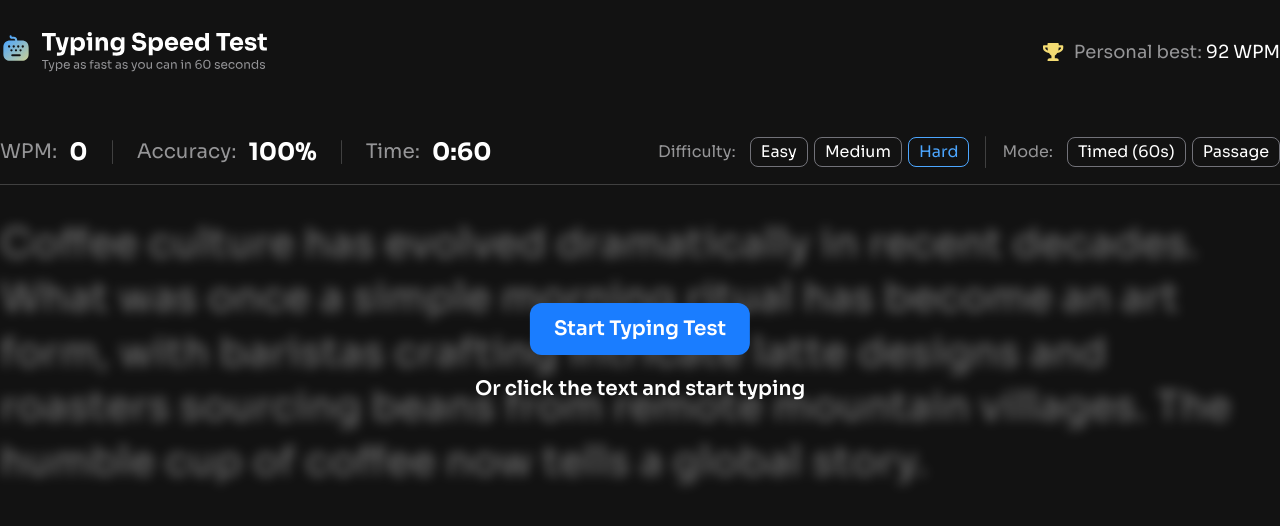
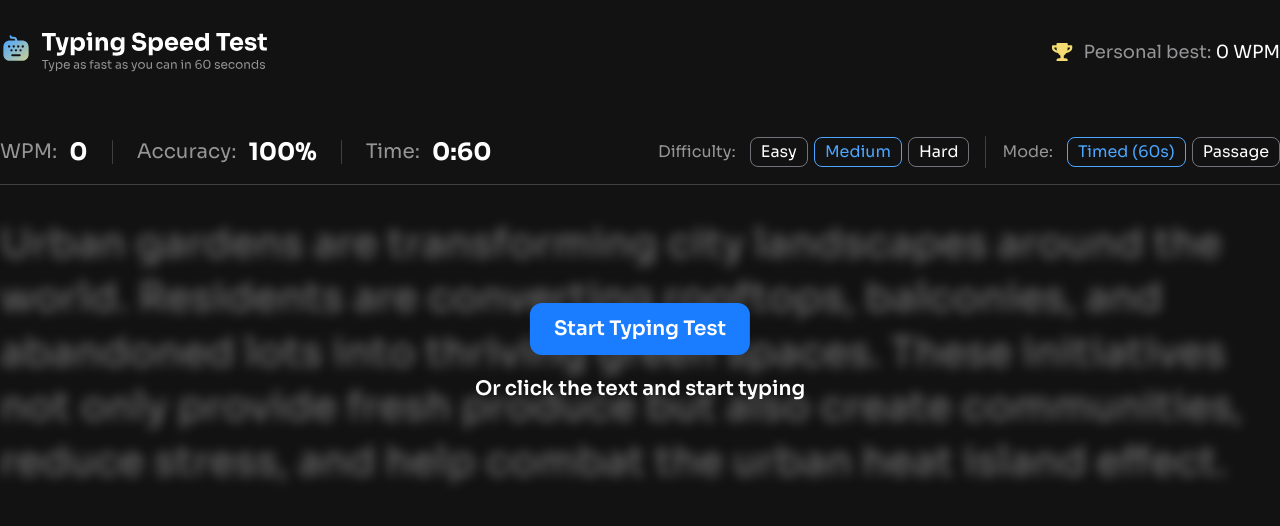
Before and after one commit to sam4web/typing-speed-test, a Vue app: page / in a window 1280 px wide. Shown: the top 526 px of the page. Built offline with nearby package versions, Linux system fonts and the light colour scheme.

Commit message:
add store, reactive options, keydown listener, and refactor data/imports

```diff
--- a/package.json
+++ b/package.json
@@ -11,6 +11,7 @@
   },
   "dependencies": {
     "@tailwindcss/vite": "^4.1.18",
+    "pinia": "^3.0.4",
     "tailwindcss": "^4.1.18",
     "vue": "^3.5.24"
   },
--- a/src/App.vue
+++ b/src/App.vue
@@ -1,8 +1,10 @@
 <script setup lang="ts">
-  import Header from '@/components/Header.vue';
-  import Stats from '@/components/Stats.vue';
-  import TextContainer from '@/components/TextContainer.vue';
-  import Footer from '@/components/Footer.vue';
+  import { Header, Stats, TextContainer } from '@/components';
+  import { useTypingTestStore } from '@/stores/typingTest';
+  import { onMounted } from 'vue';
+
+  const { initStore } = useTypingTestStore();
+  onMounted(initStore);
 </script>
 
 <template>
--- a/src/components/Header.vue
+++ b/src/components/Header.vue
@@ -1,4 +1,8 @@
-<script setup lang="ts"></script>
+<script setup lang="ts">
+  import { useTypingTestStore } from '@/stores/typingTest';
+
+  const { personalBest } = useTypingTestStore();
+</script>
 
 <template>
   <header class="w-full">
@@ -14,7 +18,7 @@
           alt="personal-best-icon"
         />
         <p class="text-neutral-400 text-lg font-normal">
-          Personal best: <span class="text-neutral-0">92 WPM</span>
+          Personal best: <span class="text-neutral-0">{{ personalBest }} WPM</span>
         </p>
       </div>
     </div>
--- a/src/components/Stats.vue
+++ b/src/components/Stats.vue
@@ -1,4 +1,31 @@
-<script setup lang="ts"></script>
+<script setup lang="ts">
+  import { useTypingTestStore, type IOptions } from '@/stores/typingTest';
+  import { storeToRefs } from 'pinia';
+
+  const store = useTypingTestStore();
+  const { options, started } = storeToRefs(store);
+
+  const difficultyOptions: { title: string; value: IOptions['difficulty'] }[] = [
+    { title: 'Easy', value: 'easy' },
+    { title: 'Medium', value: 'medium' },
+    { title: 'Hard', value: 'hard' },
+  ] as const;
+
+  const modeOptions: { title: string; value: IOptions['mode'] }[] = [
+    { title: 'Timed (60s)', value: 'timed' },
+    { title: 'Passage', value: 'passage' },
+  ] as const;
+
+  function setDifficultyOption(option: IOptions['difficulty']) {
+    if (started.value) return;
+    options.value.difficulty = option;
+  }
+
+  function setModeOption(option: IOptions['mode']) {
+    if (started.value) return;
+    options.value.mode = option;
+  }
+</script>
 
 <template>
   <div class="flex-between border-b border-neutral-700 pb-4">
@@ -23,17 +50,30 @@
       <div class="space-x-3.5 flex-center">
         <p class="text-base text-neutral-400">Difficulty:</p>
         <div class="space-x-1.5 flex-center">
-          <button class="btn variant-select">Easy</button>
-          <button class="btn variant-select">Medium</button>
-          <button class="btn variant-select active">Hard</button>
+          <button
+            v-for="option in difficultyOptions"
+            @click="setDifficultyOption(option.value)"
+            class="btn variant-select"
+            :class="{ active: options.difficulty === option.value }"
+            :disabled="started"
+          >
+            {{ option.title }}
+          </button>
         </div>
       </div>
       <div class="divider h-8" />
       <div class="space-x-3.5 flex-center">
         <p class="text-base text-neutral-400">Mode:</p>
         <div class="space-x-1.5 flex-center">
-          <button class="btn variant-select">Timed (60s)</button>
-          <button class="btn variant-select">Passage</button>
+          <button
+            v-for="option in modeOptions"
+            @click="setModeOption(option.value)"
+            class="btn variant-select"
+            :class="{ active: options.mode === option.value }"
+            :disabled="started"
+          >
+            {{ option.title }}
+          </button>
         </div>
       </div>
     </div>
--- a/src/components/TextContainer.vue
+++ b/src/components/TextContainer.vue
@@ -1,11 +1,30 @@
 <script setup lang="ts">
-  import { ref } from 'vue';
+  import { useTypingTestStore } from '@/stores/typingTest';
+  import { storeToRefs } from 'pinia';
+  import { onUnmounted, watch } from 'vue';
 
-  const started = ref(false);
-  function startTest() {
-    if (started.value) return;
-    started.value = true;
+  const store = useTypingTestStore();
+  const { startTest } = store;
+  const { started, content } = storeToRefs(store);
+
+  function handleKeyPress(e: KeyboardEvent) {
+    const key = e.key;
+    if (key === 'Backspace') {
+      console.log('remove');
+    }
   }
+
+  watch(started, (enabled) => {
+    if (enabled) {
+      document.addEventListener('keydown', handleKeyPress);
+    } else {
+      document.removeEventListener('keydown', handleKeyPress);
+    }
+  });
+
+  onUnmounted(() => {
+    document.removeEventListener('keydown', handleKeyPress);
+  });
 </script>
 
 <template>
@@ -32,10 +51,7 @@
       class="text-[40px] leading-[1.36] tracking-[0.4px]"
       :class="started ? 'text-neutral-400' : 'text-neutral-0 opacity-45 blur-[6px] select-none'"
     >
-      Coffee culture has evolved dramatically in recent decades. What was once a simple morning
-      ritual has become an art form, with baristas crafting intricate latte designs and roasters
-      sourcing beans from remote mountain villages. The humble cup of coffee now tells a global
-      story.
+      {{ content }}
     </p>
   </div>
 </template>
--- /dev/null
+++ b/src/components/index.ts
@@ -0,0 +1,6 @@
+import Header from './Header.vue';
+import Footer from './Footer.vue';
+import Stats from './Stats.vue';
+import TextContainer from './TextContainer.vue';
+
+export { Header, Footer, Stats, TextContainer };
--- a/src/main.ts
+++ b/src/main.ts
@@ -1,5 +1,10 @@
 import { createApp } from 'vue';
-import './style.css';
-import App from './App.vue';
+import '@/style.css';
+import App from '@/App.vue';
+import { createPinia } from 'pinia';
 
-createApp(App).mount('#app');
+const pinia = createPinia();
+const app = createApp(App);
+
+app.use(pinia);
+app.mount('#app');
--- /dev/null
+++ b/src/stores/typingTest.ts
@@ -0,0 +1,43 @@
+import data from '@/assets/data.json';
+import { getRandomElement } from '@/utils/helpers';
+import { defineStore } from 'pinia';
+import { ref, watch } from 'vue';
+
+export interface IOptions {
+  difficulty: 'easy' | 'medium' | 'hard';
+  mode: 'timed' | 'passage';
+}
+
+export const useTypingTestStore = defineStore('typingTest', () => {
+  const started = ref(false);
+  const personalBest = ref(0);
+  const content = ref<string | null>(null);
+
+  const options = ref<IOptions>({
+    difficulty: 'medium',
+    mode: 'timed',
+  });
+
+  watch(
+    () => options.value.difficulty,
+    (newValue) => {
+      const randomData = getRandomElement(data[newValue]);
+      if (!randomData) return;
+      content.value = randomData.text;
+    },
+    { immediate: true },
+  );
+
+  function initStore() {
+    const saved = localStorage.getItem('personalBest');
+    if (!saved) return;
+    personalBest.value == JSON.parse(saved);
+  }
+
+  function startTest() {
+    if (started.value) return;
+    started.value = true;
+  }
+
+  return { initStore, content, started, startTest, personalBest, options };
+});
--- /dev/null
+++ b/src/utils/helpers.ts
@@ -0,0 +1,5 @@
+export function getRandomElement<T>(array: T[]): T | undefined {
+  if (!array.length) return undefined;
+  const index = Math.floor(Math.random() * array.length);
+  return array[index];
+}
```
Also changed, not shown: src/assets/data.json (renamed from data.json), 1 other file (tests, documents, lock files or other folders).
